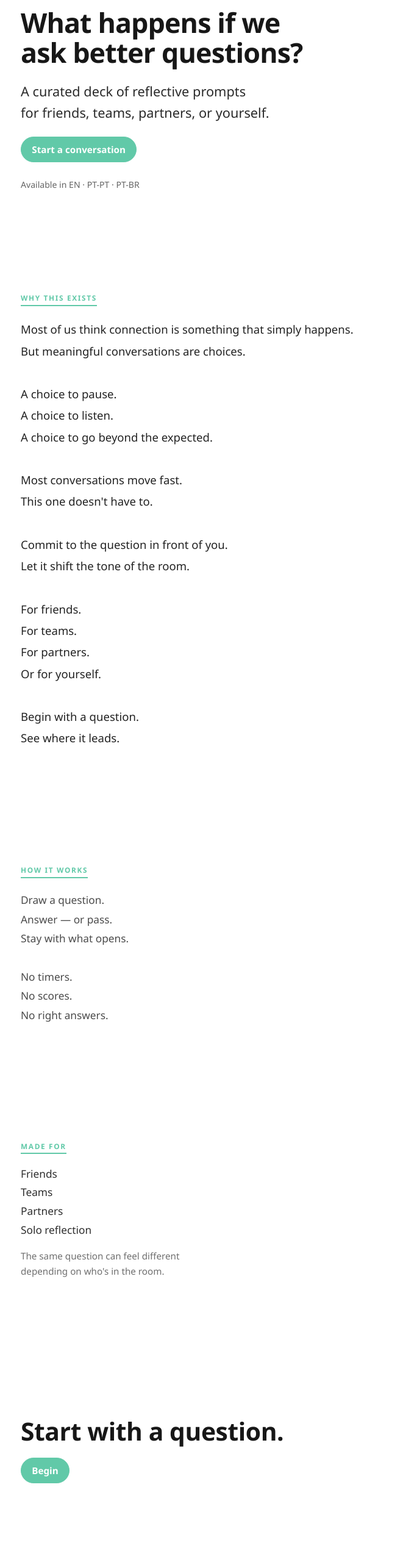
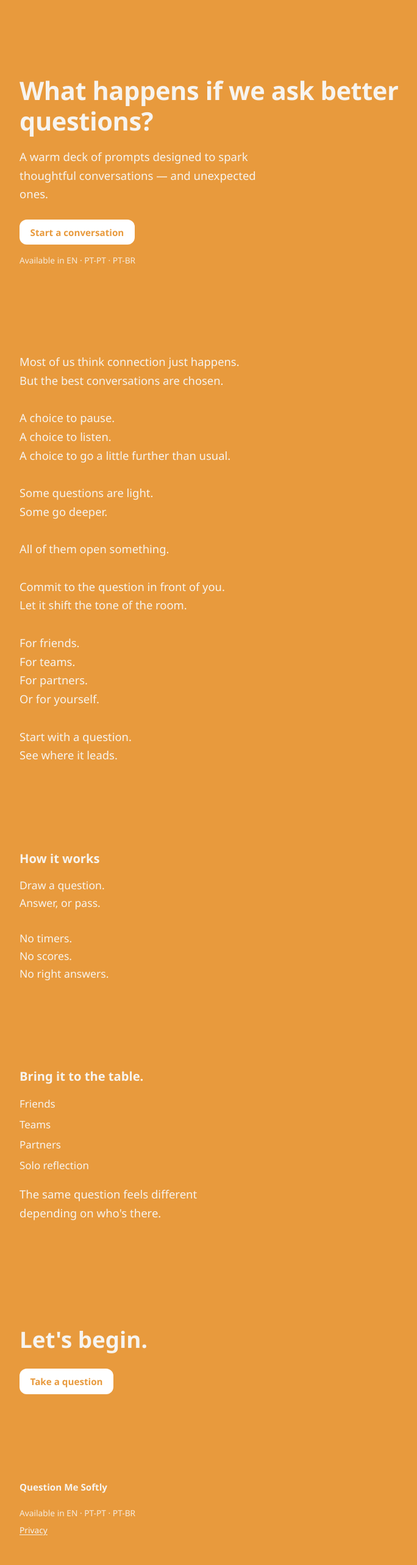
Before and after one commit to carlarsmendes/questionmesoftly_v2, a Next.js app in the folder question-me-softly/: page / in a window 1280 px wide. Shown: the part 120-2686 px from the top of the page at 61% size, without its empty margins (272-956 px from the left). Built offline with nearby package versions, Linux system fonts and the light colour scheme.

Commit message:
style: apply immersive single-color landing and refined deck palette

```diff
--- a/question-me-softly/src/app/page.module.css
+++ b/question-me-softly/src/app/page.module.css
@@ -1,190 +1,137 @@
 .page {
-  --accent-primary: #61c9a8;
-  --accent-primary-hover: #4fb293;
-  --text-main: #171717;
-  --text-soft: #4b4b4b;
-
   min-height: 100svh;
-  color: var(--text-main);
-  background: #fff;
+  color: #f7f4ef;
   font-family: "Avenir Next", Avenir, "Segoe UI", sans-serif;
-}
-
-.band {
-  width: 100%;
-  background: #fff;
-}
-
-.heroBand {
-  border-top: 0;
 }
 
 .inner {
   max-width: 720px;
   margin: 0 auto;
-  padding: 84px 26px;
+  padding: 124px 24px 96px;
 }
 
 .hero {
-  display: flex;
-  flex-direction: column;
-  gap: 1.35rem;
-  padding-top: 0.2rem;
+  margin-top: 120px;
 }
 
-.brand {
-  width: fit-content;
-  font-size: 0.78rem;
-  font-weight: 700;
-  letter-spacing: 0.12em;
-  color: var(--accent-primary);
-  text-transform: uppercase;
-  border-bottom: 2px solid var(--accent-primary);
-  padding-bottom: 0.25rem;
+.section {
+  margin-top: 140px;
 }
 
 .headline {
-  font-size: clamp(1.75rem, 4.2vw, 2.8rem);
-  line-height: 1.1;
-  font-weight: 650;
-  letter-spacing: -0.02em;
-  text-wrap: balance;
+  font-size: clamp(1.9rem, 4.2vw, 2.6rem);
+  line-height: 1.2;
+  font-weight: 600;
+  letter-spacing: -0.01em;
 }
 
-.subhead {
-  font-size: clamp(1.08rem, 2.2vw, 1.36rem);
-  line-height: 1.62;
-  color: #2a2a2a;
+.paragraph {
+  margin-top: 1.15rem;
+  font-size: clamp(1.03rem, 2.1vw, 1.16rem);
+  line-height: 1.65;
+  font-weight: 500;
+  max-width: 40ch;
 }
 
 .primaryCta {
   display: inline-flex;
-  width: fit-content;
-  border: 1px solid var(--accent-primary);
-  background: var(--accent-primary);
-  border-radius: 999px;
-  padding: 0.64rem 1.08rem;
+  margin-top: 1.6rem;
+  border: 0;
+  border-radius: 12px;
+  background: #ffffff;
+  padding: 0.68rem 1.1rem;
   font-size: 0.95rem;
   font-weight: 600;
-  color: #fff;
   text-decoration: none;
-  transition: background-color 140ms ease, border-color 140ms ease;
 }
 
-.primaryCta:hover {
-  background: var(--accent-primary-hover);
-  border-color: var(--accent-primary-hover);
-}
-
-.languages {
-  margin-top: 0.32rem;
-  font-size: 0.88rem;
-  color: #646464;
-}
-
-.section {
-  padding-bottom: 1.4rem;
-}
-
-.sectionLight {
-  color: var(--text-soft);
+.meta {
+  margin-top: 0.9rem;
+  font-size: 0.86rem;
+  line-height: 1.6;
+  font-weight: 500;
+  opacity: 0.9;
 }
 
 .label {
-  width: fit-content;
-  font-size: 0.74rem;
-  letter-spacing: 0.14em;
-  color: var(--accent-primary);
-  margin-bottom: 1.28rem;
-  font-weight: 700;
-  text-transform: uppercase;
-  border-bottom: 2px solid var(--accent-primary);
-  padding-bottom: 0.23rem;
+  font-size: 1.26rem;
+  line-height: 1.35;
+  font-weight: 600;
 }
 
 .body {
-  text-align: left;
-  line-height: 1.9;
-  font-size: clamp(1.03rem, 2.2vw, 1.16rem);
-  color: #232323;
+  font-size: clamp(1.03rem, 2.1vw, 1.15rem);
+  line-height: 1.67;
+  font-weight: 500;
+  max-width: 42ch;
 }
 
 .bodyLight {
-  text-align: left;
-  line-height: 1.82;
-  font-size: clamp(1rem, 2.1vw, 1.08rem);
-  color: var(--text-soft);
+  margin-top: 1rem;
+  font-size: clamp(1.01rem, 2vw, 1.1rem);
+  line-height: 1.65;
+  font-weight: 500;
+  max-width: 36ch;
 }
 
 .list {
   list-style: none;
-  margin: 0;
+  margin: 1.1rem 0 0;
   padding: 0;
   display: grid;
-  gap: 0.48rem;
-  font-size: 1.08rem;
-  color: #2e2e2e;
-}
-
-.note {
-  margin-top: 1.22rem;
-  color: #6f6f6f;
+  gap: 0.35rem;
+  font-size: 1.06rem;
   line-height: 1.65;
-  font-size: 0.95rem;
+  font-weight: 500;
 }
 
 .finalCta {
-  margin-top: 2.2rem;
-  margin-bottom: 10.8rem;
-  display: flex;
-  flex-direction: column;
-  gap: 1.2rem;
+  margin-top: 170px;
 }
 
 .finalLine {
-  font-size: clamp(1.85rem, 4.1vw, 2.55rem);
-  line-height: 1.16;
-  letter-spacing: -0.01em;
-  font-weight: 650;
+  font-size: clamp(1.8rem, 3.8vw, 2.3rem);
+  line-height: 1.2;
+  font-weight: 600;
 }
 
 .footer {
-  border-top: 0;
-  padding-top: 1.35rem;
+  margin-top: 140px;
   display: flex;
   flex-direction: column;
-  gap: 0.36rem;
+  gap: 0.35rem;
 }
 
 .footerBrand {
-  font-size: 0.94rem;
-  font-weight: 700;
-  color: #1f1f1f;
-}
-
-.footerMeta {
-  font-size: 0.84rem;
-  color: #727272;
+  font-size: 0.95rem;
+  font-weight: 600;
+  line-height: 1.6;
 }
 
 .footerLink {
   width: fit-content;
-  font-size: 0.84rem;
-  color: var(--accent-primary);
+  color: #f7f4ef;
   text-decoration: underline;
-  text-underline-offset: 0.18em;
-}
-
-.footerLink:hover {
-  color: var(--accent-primary-hover);
+  text-underline-offset: 0.16em;
+  font-size: 0.86rem;
+  line-height: 1.6;
+  font-weight: 500;
 }
 
 @media (max-width: 640px) {
   .inner {
-    padding: 64px 18px;
+    padding: 92px 18px 72px;
+  }
+
+  .hero {
+    margin-top: 120px;
+  }
+
+  .section {
+    margin-top: 140px;
   }
 
   .finalCta {
-    margin-bottom: 7.6rem;
+    margin-top: 160px;
   }
 }
--- a/question-me-softly/src/app/page.tsx
+++ b/question-me-softly/src/app/page.tsx
@@ -1,41 +1,47 @@
+"use client";
+
+import dynamic from "next/dynamic";
 import Link from "next/link";
+import { useMemo } from "react";
+import { colorsData } from "@/data/colors";
 import styles from "./page.module.css";
 
-export default function Home() {
+function pickRandomColor() {
+  return colorsData[Math.floor(Math.random() * colorsData.length)].color;
+}
+
+function LandingPageClient() {
+  const backgroundColor = useMemo(() => pickRandomColor(), []);
+
   return (
-    <main className={styles.page}>
-      <section className={`${styles.band} ${styles.heroBand}`}>
+    <main className={styles.page} style={{ backgroundColor }}>
       <div className={styles.inner}>
-          <div className={styles.hero}>
-            <p className={styles.brand}>Question Me Softly</p>
+        <section className={styles.hero}>
           <h1 className={styles.headline}>What happens if we ask better questions?</h1>
-            <p className={styles.subhead}>
-              A curated deck of reflective prompts
+          <p className={styles.paragraph}>
+            A warm deck of prompts designed to spark
             <br />
-              for friends, teams, partners, or yourself.
+            thoughtful conversations — and unexpected ones.
           </p>
-            <Link href="/play" className={styles.primaryCta}>
+          <Link href="/play" className={styles.primaryCta} style={{ color: backgroundColor }}>
             Start a conversation
           </Link>
-            <p className={styles.languages}>Available in EN · PT-PT · PT-BR</p>
-          </div>
-        </div>
+          <p className={styles.meta}>Available in EN · PT-PT · PT-BR</p>
         </section>
 
-      <section className={styles.band}>
-        <div className={styles.inner}>
-          <div className={styles.section}>
-            <p className={styles.label}>WHY THIS EXISTS</p>
+        <section className={styles.section}>
           <div className={styles.body}>
-              <p>Most of us think connection is something that simply happens.</p>
-              <p>But meaningful conversations are choices.</p>
+            <p>Most of us think connection just happens.</p>
+            <p>But the best conversations are chosen.</p>
             <br />
             <p>A choice to pause.</p>
             <p>A choice to listen.</p>
-              <p>A choice to go beyond the expected.</p>
+            <p>A choice to go a little further than usual.</p>
             <br />
-              <p>Most conversations move fast.</p>
-              <p>This one doesn&apos;t have to.</p>
+            <p>Some questions are light.</p>
+            <p>Some go deeper.</p>
+            <br />
+            <p>All of them open something.</p>
             <br />
             <p>Commit to the question in front of you.</p>
             <p>Let it shift the tone of the room.</p>
@@ -45,67 +51,57 @@ export default function Home() {
             <p>For partners.</p>
             <p>Or for yourself.</p>
             <br />
-              <p>Begin with a question.</p>
+            <p>Start with a question.</p>
             <p>See where it leads.</p>
-            </div>
-          </div>
           </div>
         </section>
 
-      <section className={`${styles.band} ${styles.bandMuted}`}>
-        <div className={styles.inner}>
-          <div className={`${styles.section} ${styles.sectionLight}`}>
-            <p className={styles.label}>HOW IT WORKS</p>
+        <section className={styles.section}>
+          <h2 className={styles.label}>How it works</h2>
           <div className={styles.bodyLight}>
             <p>Draw a question.</p>
-              <p>Answer — or pass.</p>
-              <p>Stay with what opens.</p>
+            <p>Answer, or pass.</p>
             <br />
             <p>No timers.</p>
             <p>No scores.</p>
             <p>No right answers.</p>
           </div>
-          </div>
-        </div>
         </section>
 
-      <section className={styles.band}>
-        <div className={styles.inner}>
-          <div className={`${styles.section} ${styles.sectionLight}`}>
-            <p className={styles.label}>MADE FOR</p>
+        <section className={styles.section}>
+          <h2 className={styles.label}>Bring it to the table.</h2>
           <ul className={styles.list}>
             <li>Friends</li>
             <li>Teams</li>
             <li>Partners</li>
             <li>Solo reflection</li>
           </ul>
-            <p className={styles.note}>
-              The same question can feel different
+          <p className={styles.paragraph}>
+            The same question feels different
             <br />
-              depending on who&apos;s in the room.
+            depending on who&apos;s there.
           </p>
-          </div>
-        </div>
         </section>
 
-      <section className={`${styles.band} ${styles.finalBand}`}>
-        <div className={styles.inner}>
-          <div className={styles.finalCta}>
-            <h2 className={styles.finalLine}>Start with a question.</h2>
-            <Link href="/play" className={styles.primaryCta}>
-              Begin
+        <section className={styles.finalCta}>
+          <h2 className={styles.finalLine}>Let&apos;s begin.</h2>
+          <Link href="/play" className={styles.primaryCta} style={{ color: backgroundColor }}>
+            Take a question
           </Link>
-          </div>
+        </section>
 
         <footer className={styles.footer}>
           <p className={styles.footerBrand}>Question Me Softly</p>
-            <p className={styles.footerMeta}>Available in EN · PT-PT · PT-BR</p>
+          <p className={styles.meta}>Available in EN · PT-PT · PT-BR</p>
           <Link href="/privacy" className={styles.footerLink}>
             Privacy
           </Link>
         </footer>
       </div>
-      </section>
     </main>
   );
 }
+
+export default dynamic(async () => LandingPageClient, {
+  ssr: false,
+});
--- a/question-me-softly/src/data/colors.ts
+++ b/question-me-softly/src/data/colors.ts
@@ -1,25 +1,26 @@
 export const colorsData = [
   {
-        "type": "Family",
-        "color":"#69A2B0"
-    }, {
-        "type": "Unconventional questions",
-        "color": "#F9C784"
+    type: "Family",
+    color: "#5C94A3",
   },
   {
-        "type": "Dreams",
-        "color": "#FCAF58"
+    type: "Unconventional questions",
+    color: "#E8B86D",
   },
   {
-        "type": "Values",
-        "color": "#FF8C42"
+    type: "Dreams",
+    color: "#E89A3D",
   },
   {
-        "type": "Career",
-        "color": "#61C9A8"
+    type: "Values",
+    color: "#D9723F",
   },
   {
-        "type": "Likes and Dislikes",
-        "color": "#247BA0"
-    }
+    type: "Career",
+    color: "#4FB89B",
+  },
+  {
+    type: "Likes and Dislikes",
+    color: "#1F6F8B",
+  },
 ];
```
Lines whose indentation alone changed are shown as unchanged.
